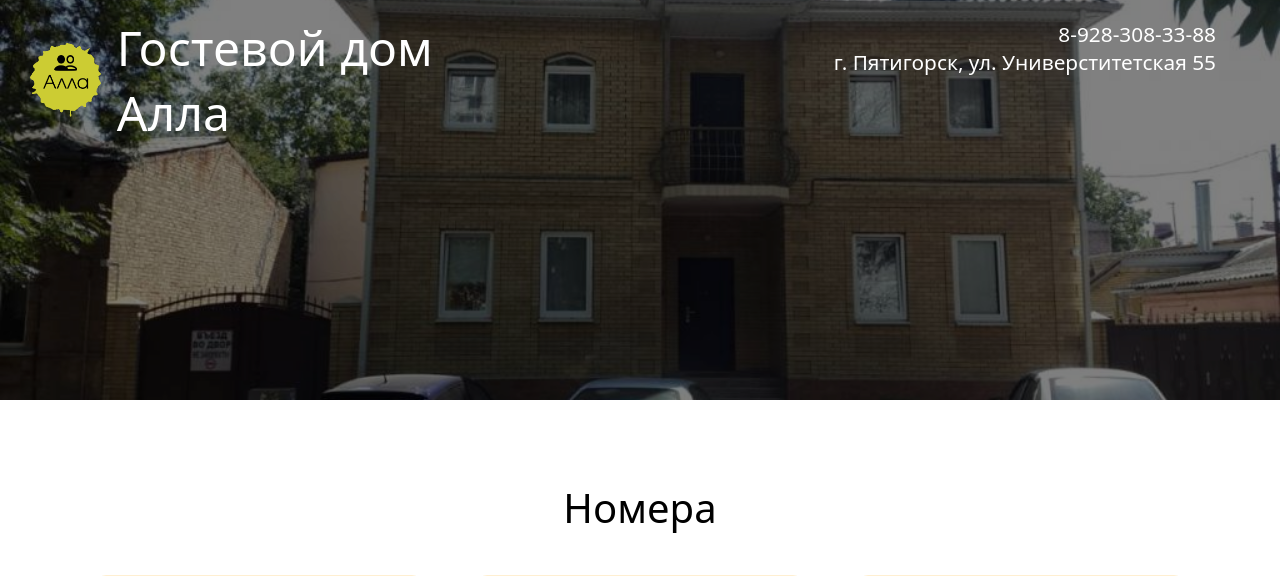
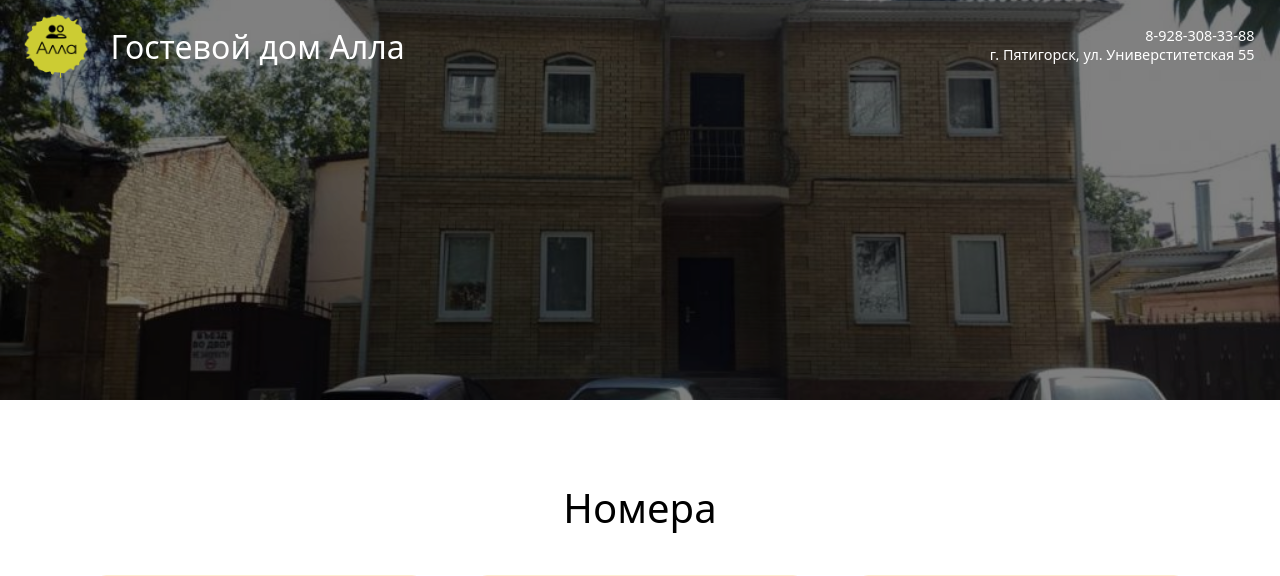
Before and after one commit to samiroutka/hotelAlla, a Django app: page / in a window 1280 px wide. Shown: the top 576 px of the page. Run offline with Django 4.2, Linux system fonts and the light colour scheme; some libraries are stand-ins or nearby versions.

Commit message:
commit 20

```diff
--- a/main/static/css/index.css
+++ b/main/static/css/index.css
@@ -32,27 +32,27 @@ header {
   color: white;
   font-size: 1.3em; }
   header .name {
+    margin: 0 auto;
+    padding-top: 5%;
     width: 90%;
-    height: 20%;
+    position: relative;
+    z-index: 2;
     display: flex;
-    margin: 0 auto;
-    position: relative;
-    top: 5%;
-    z-index: 2; }
+    justify-content: center; }
     header .name img {
       width: 20%;
       object-fit: contain; }
     header .name .title {
       width: 75%;
       align-self: center;
-      font-size: 1.2em; }
+      font-size: 7vw; }
   header .info {
     margin: 0 auto;
+    margin-top: 5%;
     width: 60%;
     position: relative;
-    top: 10%;
     z-index: 2;
-    font-size: .8em; }
+    font-size: .9em; }
     header .info * {
       margin: 0; }
   header .background {
@@ -70,7 +70,7 @@ header {
 .numbers .title {
   margin: 10vw 0 5vw 0;
   text-align: center;
-  font-size: 3.5em; }
+  font-size: 3em; }
 .numbers .rooms {
   margin: 0 auto;
   width: 85%; }
@@ -121,7 +121,7 @@ header {
   .places .title {
     margin: 5vw 0;
     text-align: center;
-    font-size: 3.5em; }
+    font-size: 3em; }
   .places swiper-container {
     width: 100%;
     height: 38vh; }
--- a/main/static/css/index.scss
+++ b/main/static/css/index.scss
@@ -27,26 +27,26 @@ img {
   display: none !important;
 }
 
+$titleSize: 3em;
+
 /* --------------------------------- */
 
 header{
   width: 100%;
   height: 40vh;
-
   position: relative;
 
   text-align: center;
   color: white;
   font-size: 1.3em;
-
   .name{
+    margin: 0 auto;
+    padding-top: 5%;
     width: 90%;
-    height: 20%;
+    position: relative;
+    z-index: 2;
     display: flex;
-    margin: 0 auto;
-    position: relative;
-    top: 5%;
-    z-index: 2;
+    justify-content: center;
     img{
       width: 20%;
       object-fit: contain;
@@ -54,18 +54,17 @@ header{
     .title{
       width: 75%;
       align-self: center;
-      font-size: 1.2em;
+      font-size: 7vw;
     }
   }
   .info{
     margin: 0 auto;
+    margin-top: 5%;
     width: 60%;
     position: relative;
-    top: 10%;
     z-index: 2;
 
-    font-size: .8em;
-
+    font-size: .9em;
     *{
       margin: 0;
     }
@@ -93,7 +92,7 @@ header{
     margin: 10vw 0 5vw 0;
 
     text-align: center;
-    font-size: 3.5em;
+    font-size: $titleSize;
   }
 
   .rooms{
@@ -164,7 +163,7 @@ header{
     margin: 5vw 0;
 
     text-align: center;
-    font-size: 3.5em;
+    font-size: $titleSize;
   }
   swiper-container{
     width: 100%;
--- a/main/static/css/index_pc.css
+++ b/main/static/css/index_pc.css
@@ -2,20 +2,7 @@
   header {
     height: 50vh; }
     header .name .title {
-      width: 85%;
-      text-align: start;
-      font-size: 6vh; }
-    header .info {
-      margin: 0 auto;
-      position: absolute;
-      top: 5%;
-      right: 5%;
-      z-index: 2;
-      width: 40%;
-      text-align: end;
-      font-size: 1em; }
-      header .info * {
-        margin: 0; }
+      font-size: 2em; }
 
   .numbers .title {
     margin: 10vh 0 5vh 0;
--- a/main/static/css/index_pc.scss
+++ b/main/static/css/index_pc.scss
@@ -7,23 +7,7 @@ header{
   height: 50vh;
   .name{
     .title{
-      width: 85%;
-      text-align: start;
-      font-size: 6vh;
-    }
-  }
-  .info{
-    margin: 0 auto;
-    position: absolute;
-    top: 5%;
-    right: 5%;
-    z-index: 2;
-    width: 40%;
-
-    text-align: end;
-    font-size: 1em;
-    *{
-      margin: 0;
+      font-size: 2em;
     }
   }
 }
--- a/main/static/css/index_tablet.css
+++ b/main/static/css/index_tablet.css
@@ -1,32 +1,26 @@
 @media (min-width: 665px) {
-  header .name {
-    margin-left: 5vh;
-    width: 40%;
-    height: 20%;
+  header {
+    height: 40vh;
     display: flex;
     justify-content: space-between;
-    position: relative;
-    top: 10%;
-    z-index: 2; }
-    header .name img {
-      width: 10%;
-      transform: scale(1.5, 1.5);
-      object-fit: contain; }
-    header .name .title {
-      width: 85%;
-      text-align: start;
-      font-size: 1em; }
-  header .info {
-    margin: 0 auto;
-    position: absolute;
-    top: 10%;
-    right: 5%;
-    z-index: 2;
-    width: 40%;
-    text-align: end;
-    font-size: .7em; }
-    header .info * {
-      margin: 0; }
+    font-size: 1em; }
+    header .name {
+      margin: 0;
+      padding-top: 1%;
+      width: 35%;
+      height: fit-content; }
+      header .name img {
+        width: 15%; }
+      header .name .title {
+        font-size: 2.7vw; }
+    header .info {
+      margin: 0;
+      padding-top: 1%;
+      width: 35%;
+      height: fit-content;
+      padding-top: 2%;
+      margin-right: 2%;
+      text-align: end; }
 
   .numbers .title {
     margin: 3vw 0;
--- a/main/static/css/index_tablet.scss
+++ b/main/static/css/index_tablet.scss
@@ -5,40 +5,32 @@ $titleSize: 2.5em;
 // ----------------------
 
 header{
+  height: 40vh;
+  display: flex;
+  justify-content: space-between;
+
+  font-size: 1em;
+  @mixin text{
+    margin: 0;
+    padding-top: 1%;
+    width: 35%;
+    height: fit-content;
+  }
   .name{
-    margin-left: 5vh;
-    width: 40%;
-    height: 20%;
-    display: flex;
-    justify-content: space-between;
-    position: relative;
-    top: 10%;
-    z-index: 2;
+    @include text;
     img{
-      width: 10%;
-      transform: scale(1.5, 1.5);
-      object-fit: contain;
+      width: 15%;
     }
     .title{
-      width: 85%;
-      text-align: start;
-      font-size: 1em;
+      font-size: 2.7vw;
     }
   }
   .info{
-    margin: 0 auto;
-    position: absolute;
-    top: 10%;
-    right: 5%;
-    z-index: 2;
-    width: 40%;
+    @include text;
+    padding-top: 2%;
+    margin-right: 2%;
 
     text-align: end;
-    font-size: .7em;
-
-    *{
-      margin: 0;
-    }
   }
 }
 
--- a/main/static/js/index.js
+++ b/main/static/js/index.js
@@ -4,6 +4,7 @@ let token = document.querySelector('[name=csrfmiddlewaretoken]').value
 
 // Swiper
 new Swiper(".mySwiper", {
+  loop: true,
   pagination: {
     el: ".swiper-pagination",
     type: "progressbar",
```
